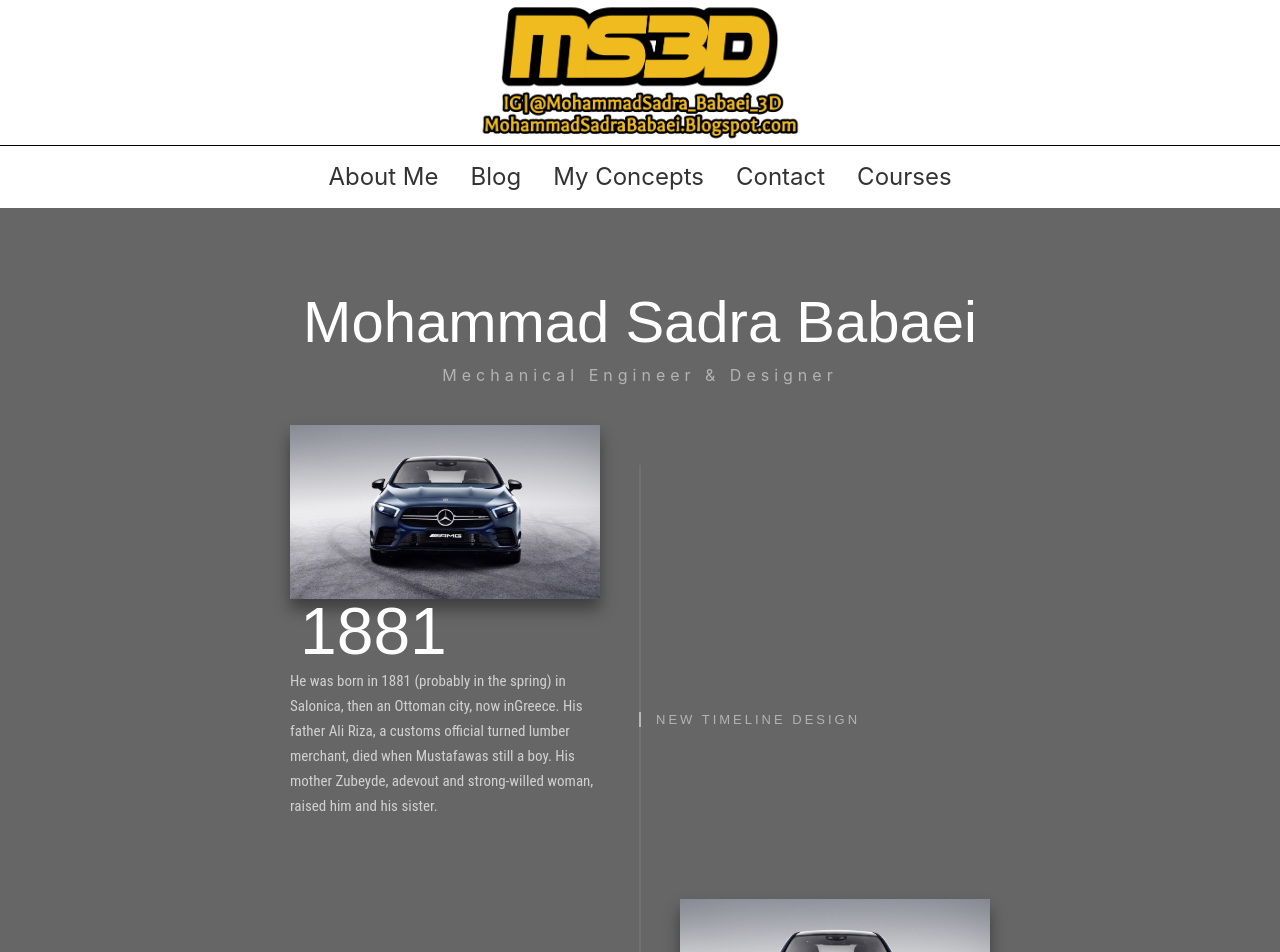
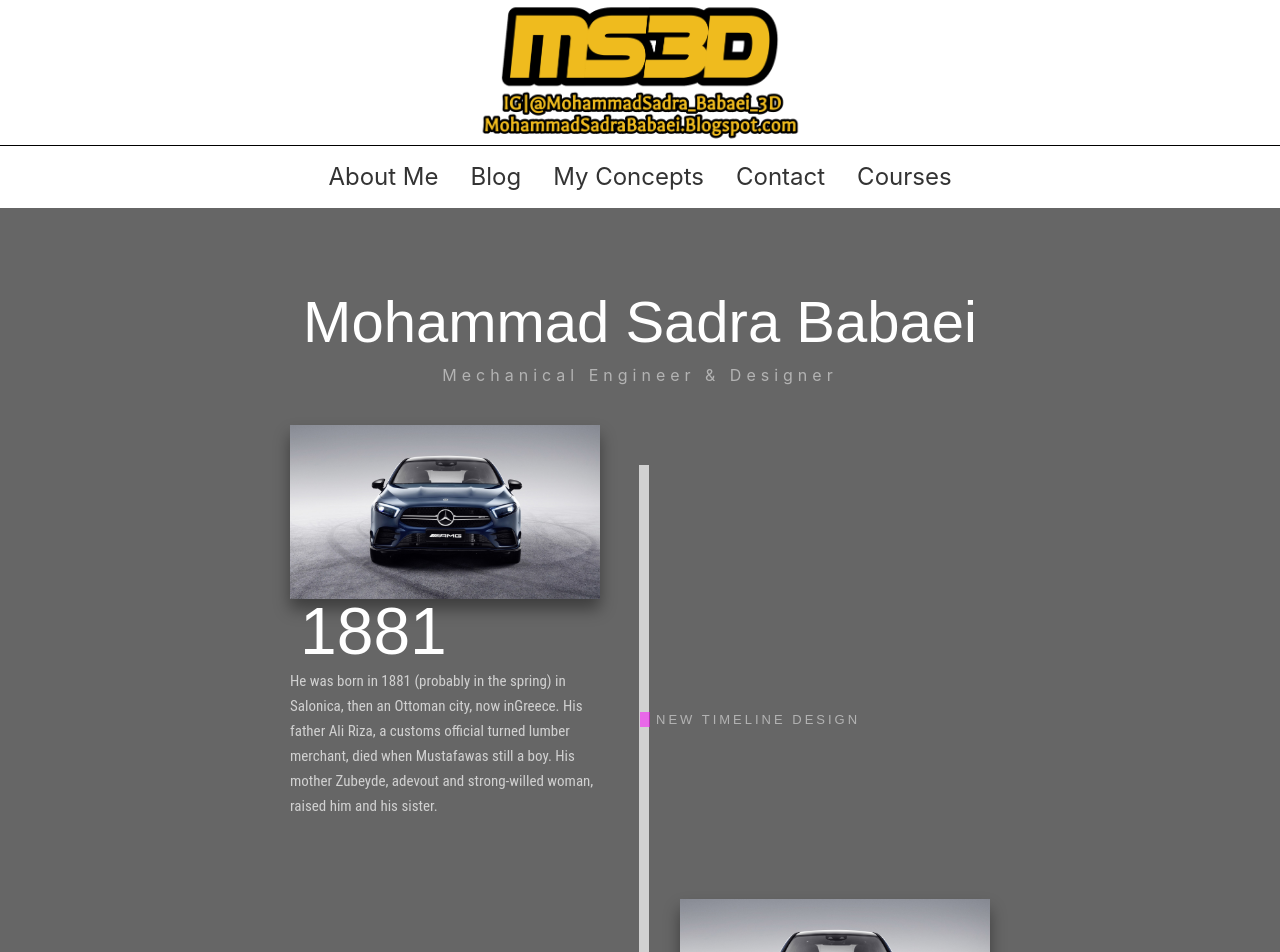
Before and after one commit to MahdiYasini/SadraDesignClient, a React (Create React App) app: page /aboutMe in a window 1280 px wide. Shown: the top 952 px of the page. Built offline with nearby package versions, Linux system fonts and the light colour scheme.

Commit message:
change style

```diff
--- a/src/components/AboutMe/style/style.css
+++ b/src/components/AboutMe/style/style.css
@@ -29,11 +29,11 @@
 .timeline:before {
     position: absolute;
     left: 50%;
-    width: 2px;
+    width: 10px;
     height: 100%;
     margin-left: -1px;
     content: "";
-    background: rgba(255, 255, 255, 0.07);
+    background: rgba(255, 255, 255, 0.7);
 }
 
 @media only screen and (max-width: 767px) {
@@ -61,11 +61,10 @@
     color: rgba(255, 255, 255, 0.5);
     font-size: 13px;
     font-family: "Pathway Gothic One", sans-serif;
-    border-left: 2px solid rgba(255, 255, 255, 0.5);
+    border-left: 10px solid rgba(255, 0, 255, 0.5);
     top: 70%;
     margin-top: -5px;
-    padding-left: 15px;
-
+    padding-left: 6px;
     right: calc(-100% - 56px);
 }
 
```
